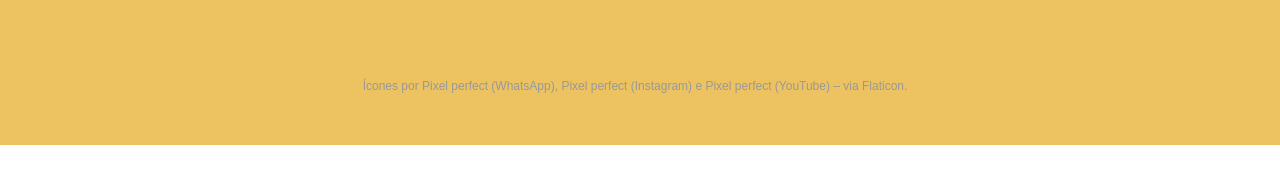
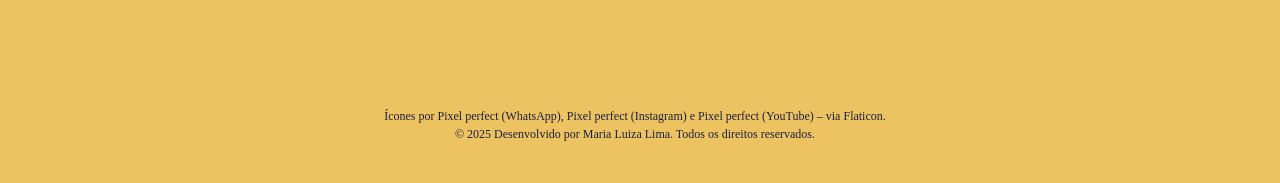
Before and after one commit to hydemaria/delphya-oraculos, a plain HTML site: page index.html in a window 1280 px wide. Shown: the part 4424-4607 px from the top of the page. Before the commit the page ends 4569 px from the top, so only its background shows below. Drawn offline with nearby package versions, Linux system fonts and the light colour scheme; a web font is replaced by a local one.

Commit message:
Adicionado link do Github ao footer

```diff
--- a/index.html
+++ b/index.html
@@ -191,12 +191,17 @@
     </div>
 
 
-  <footer class="creditos">
-    <p>
+
+
+  <footer class="rodape-personalizado">
+  <p class="creditos">
     Ícones por
     <a href="https://www.flaticon.com/br/icones-gratis/whatsapp" title="whatsapp ícones" target="_blank" rel="noopener noreferrer">Pixel perfect (WhatsApp)</a>,
     <a href="https://www.flaticon.com/br/icones-gratis/instagram" title="instagram ícones" target="_blank" rel="noopener noreferrer">Pixel perfect (Instagram)</a> e
     <a href="https://www.flaticon.com/br/icones-gratis/youtube" title="youtube ícones" target="_blank" rel="noopener noreferrer">Pixel perfect (YouTube)</a>
     – via <a href="https://www.flaticon.com/br/" target="_blank" rel="noopener noreferrer">Flaticon</a>.
   </p>
+  <p>© 2025 Desenvolvido por
+<a href="https://github.com/hydemaria" target="_blank" rel="noopener noreferrer">Maria Luiza Lima</a>.
+Todos os direitos reservados.</p>
 </footer>
--- a/style.css
+++ b/style.css
@@ -589,7 +589,7 @@ blockquote cite {
   padding: 15px 30px;
   margin-bottom: 20px;
   display: inline-block;
-  white-space: nowrap; /* <-- isso aqui é o herói! */
+  white-space: nowrap;
 }
 
 .etiqueta-redes:hover {
@@ -600,20 +600,45 @@ blockquote cite {
 
 /* CREDITOS */
 
-.creditos {
+.rodape-personalizado {
+  padding-top: 80px;
+  padding-bottom: 20px;
+  display: flex;
+  flex-direction: column;
+  align-items: center;
+  justify-content: center;
+  text-align: center;
+  font-family: 'DM Serif Text', serif;
+  color: #1b2141;
+  background-color: transparent;
+  user-select: none;
+  font-size: 12px;
   width: 100%;
-  text-align: center;
-  font-size: 12px;
-  color: #999;
-  margin-top: 40px;
-  padding: 10px;
+  margin: 0 auto;
+  box-sizing: border-box;
 }
 
+
 .creditos a {
-  color: #999;
+  color: #1b2141;
+  text-decoration: none;
+  border-bottom: 2px solid transparent;
+  transition: color 0.3s ease, border-bottom-color 0.3s ease;
+  cursor: pointer;
+}
+
+.creditos a:hover {
+  color: #edc261;
+  border-bottom-color: #edc261;
   text-decoration: none;
 }
 
-.creditos a:hover {
+.rodape-personalizado a {
+  color: #1b2141;
+  text-decoration: none;
+  transition: color 0.3s ease;
+}
+
+.rodape-personalizado a:hover {
   text-decoration: underline;
 }
```
Lines whose indentation alone changed are shown as unchanged.
